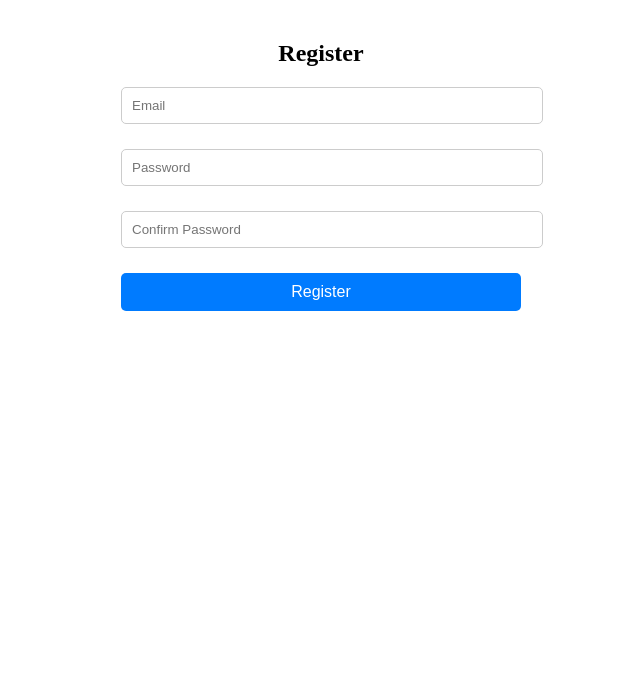
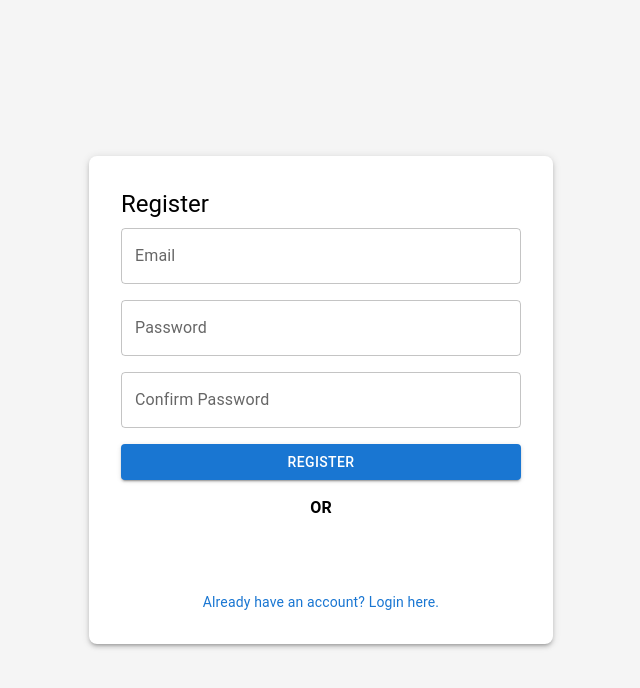
Before and after one commit to reypjbaliguat/template-client, a React (Create React App) app: page /register in a window 1280 px wide. Shown: the top 688 px of the page, without its empty margins (319-959 px from the left). Built offline with nearby package versions, Linux system fonts and the light colour scheme.

Commit message:
refactor(register): register page refactor

```diff
--- a/src/components/AuthForm/AuthForm.js
+++ b/src/components/AuthForm/AuthForm.js
@@ -23,7 +23,7 @@ const GOOGLE_LOGIN = gql`
     }
 `;
 
-function AuthForm({ handleFormSubmit, submitLoading }) {
+function AuthForm({ handleFormSubmit, submitLoading, isLogin = true }) {
     const [googleLogin] = useMutation(GOOGLE_LOGIN);
     const { handleSubmit, control, reset } = useForm({
         defaultValues: {
@@ -58,6 +58,8 @@ function AuthForm({ handleFormSubmit, submitLoading }) {
         });
     };
 
+    const headerText = isLogin ? 'Login' : 'Register';
+
     return (
         <GoogleOAuthProvider clientId="671486762103-a64mvno1dst0ihjpald84hd8fba7sckj.apps.googleusercontent.com">
             <Box
@@ -81,7 +83,7 @@ function AuthForm({ handleFormSubmit, submitLoading }) {
                     }}
                 >
                     <Typography variant="h5" gutterBottom>
-                        Login
+                        {headerText}
                     </Typography>
 
                     <Box component="form" onSubmit={handleSubmit(onSubmit)}>
@@ -119,6 +121,31 @@ function AuthForm({ handleFormSubmit, submitLoading }) {
                                 )}
                             />
 
+                            {!isLogin && (
+                                <Controller
+                                    name="confirmPassword"
+                                    control={control}
+                                    rules={{
+                                        required:
+                                            'Confirm Password is required',
+                                    }}
+                                    render={({
+                                        field,
+                                        fieldState: { error },
+                                    }) => (
+                                        <TextField
+                                            {...field}
+                                            label="Confirm Password"
+                                            type="password"
+                                            variant="outlined"
+                                            error={!!error}
+                                            helperText={error?.message}
+                                            fullWidth
+                                        />
+                                    )}
+                                />
+                            )}
+
                             <Button
                                 type="submit"
                                 variant="contained"
@@ -126,7 +153,7 @@ function AuthForm({ handleFormSubmit, submitLoading }) {
                                 color="primary"
                                 loading={submitLoading}
                             >
-                                Login
+                                {headerText}
                             </Button>
                         </Stack>
                     </Box>
@@ -145,9 +172,11 @@ function AuthForm({ handleFormSubmit, submitLoading }) {
                         onError={handleGoogleFailure}
                     />
                     <Grid2 justifyContent={'center'} container pt={2}>
-                        <Link to="/register">
-                            <Typography color="primary">
-                                Need account? Click here{' '}
+                        <Link to={isLogin ? '/register' : '/login'}>
+                            <Typography color="primary" variant="body2">
+                                {isLogin
+                                    ? 'Need account? Click here'
+                                    : 'Already have an account? Login here.'}{' '}
                             </Typography>{' '}
                         </Link>
                     </Grid2>
--- a/src/pages/Register.js
+++ b/src/pages/Register.js
@@ -1,128 +1,50 @@
-import React, { useState } from 'react';
+import React from 'react';
 import { gql, useMutation } from '@apollo/client';
+import { enqueueSnackbar } from 'notistack';
+import AuthForm from '../components/AuthForm/AuthForm';
 
-const REGISTER = gql`
-    mutation Register($email: String!, $password: String!) {
-        register(email: $email, password: $password) {
+const SIGN_UP = gql`
+    mutation SignUp($email: String!, $password: String!) {
+        signUp(email: $email, password: $password) {
             id
             email
+            role
+            token
         }
     }
 `;
 
 function Register() {
-    const [email, setEmail] = useState('');
-    const [password, setPassword] = useState('');
-    const [confirmPassword, setConfirmPassword] = useState('');
-    const [error, setError] = useState('');
-    const [successMessage, setSuccessMessage] = useState('');
-    const [register] = useMutation(REGISTER);
-
-    const handleSubmit = async (e) => {
-        e.preventDefault();
-
+    const [signUp] = useMutation(SIGN_UP);
+    const handleSubmit = async (data) => {
+        const { password, confirmPassword, email } = data;
         if (password !== confirmPassword) {
-            setError("Passwords don't match!");
+            enqueueSnackbar("Passwords don't match!", {
+                variant: 'alert',
+                severity: 'error',
+            });
             return;
         }
-
         try {
-            setError('');
-            const { data } = await register({
+            const { data } = await signUp({
                 variables: { email, password },
             });
-            setSuccessMessage(
-                `User registered successfully! Welcome, ${data.register.email}`,
+            enqueueSnackbar(
+                `User registered successfully! Welcome, ${data.signUp.email}`,
+                {
+                    variant: 'alert',
+                    severity: 'success',
+                },
             );
-            setEmail('');
-            setPassword('');
-            setConfirmPassword('');
         } catch (err) {
-            setError('Registration failed. Try again.');
+            enqueueSnackbar('Registration failed. Try again.', {
+                variant: 'alert',
+                severity: 'error',
+            });
         }
     };
 
-    return (
-        <div
-            style={{
-                maxWidth: '400px',
-                margin: '0 auto',
-                padding: '20px',
-                textAlign: 'center',
-            }}
-        >
-            <h2>Register</h2>
-            {error && <p style={{ color: 'red' }}>{error}</p>}
-            {successMessage && (
-                <p style={{ color: 'green' }}>{successMessage}</p>
-            )}
-            <form onSubmit={handleSubmit}>
-                <div style={{ marginBottom: '15px' }}>
-                    <input
-                        type="email"
-                        placeholder="Email"
-                        value={email}
-                        onChange={(e) => setEmail(e.target.value)}
-                        required
-                        style={{
-                            width: '100%',
-                            padding: '10px',
-                            marginBottom: '10px',
-                            borderRadius: '5px',
-                            border: '1px solid #ccc',
-                        }}
-                    />
-                </div>
-                <div style={{ marginBottom: '15px' }}>
-                    <input
-                        type="password"
-                        placeholder="Password"
-                        value={password}
-                        onChange={(e) => setPassword(e.target.value)}
-                        required
-                        style={{
-                            width: '100%',
-                            padding: '10px',
-                            marginBottom: '10px',
-                            borderRadius: '5px',
-                            border: '1px solid #ccc',
-                        }}
-                    />
-                </div>
-                <div style={{ marginBottom: '15px' }}>
-                    <input
-                        type="password"
-                        placeholder="Confirm Password"
-                        value={confirmPassword}
-                        onChange={(e) => setConfirmPassword(e.target.value)}
-                        required
-                        style={{
-                            width: '100%',
-                            padding: '10px',
-                            marginBottom: '10px',
-                            borderRadius: '5px',
-                            border: '1px solid #ccc',
-                        }}
-                    />
-                </div>
-                <button
-                    type="submit"
-                    style={{
-                        width: '100%',
-                        padding: '10px',
-                        borderRadius: '5px',
-                        border: 'none',
-                        backgroundColor: '#007BFF',
-                        color: '#fff',
-                        fontSize: '16px',
-                        cursor: 'pointer',
-                    }}
-                >
-                    Register
-                </button>
-            </form>
-        </div>
-    );
+    return <AuthForm handleFormSubmit={handleSubmit} isLogin={false} />;
 }
 
 export default Register;
```
